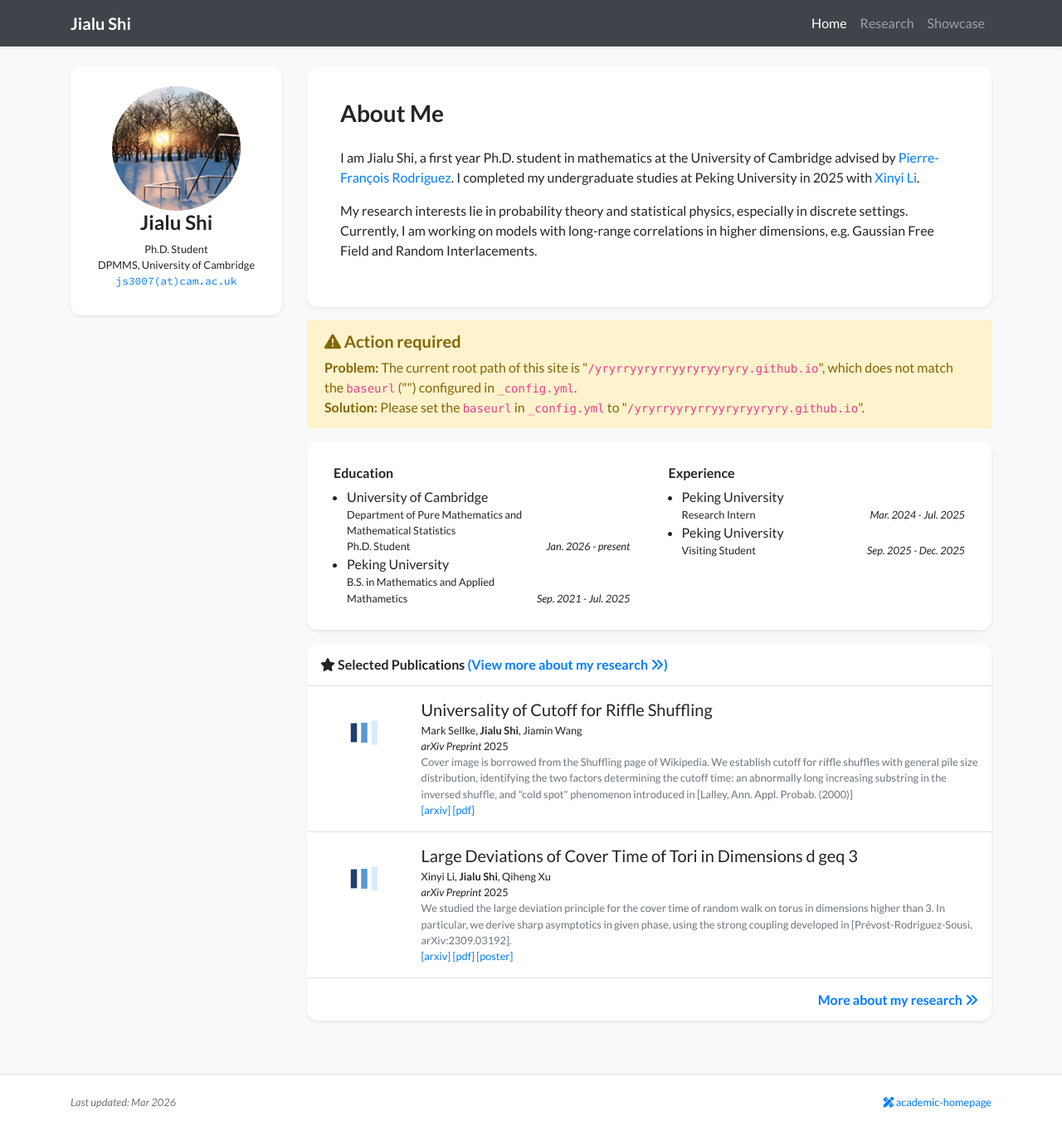
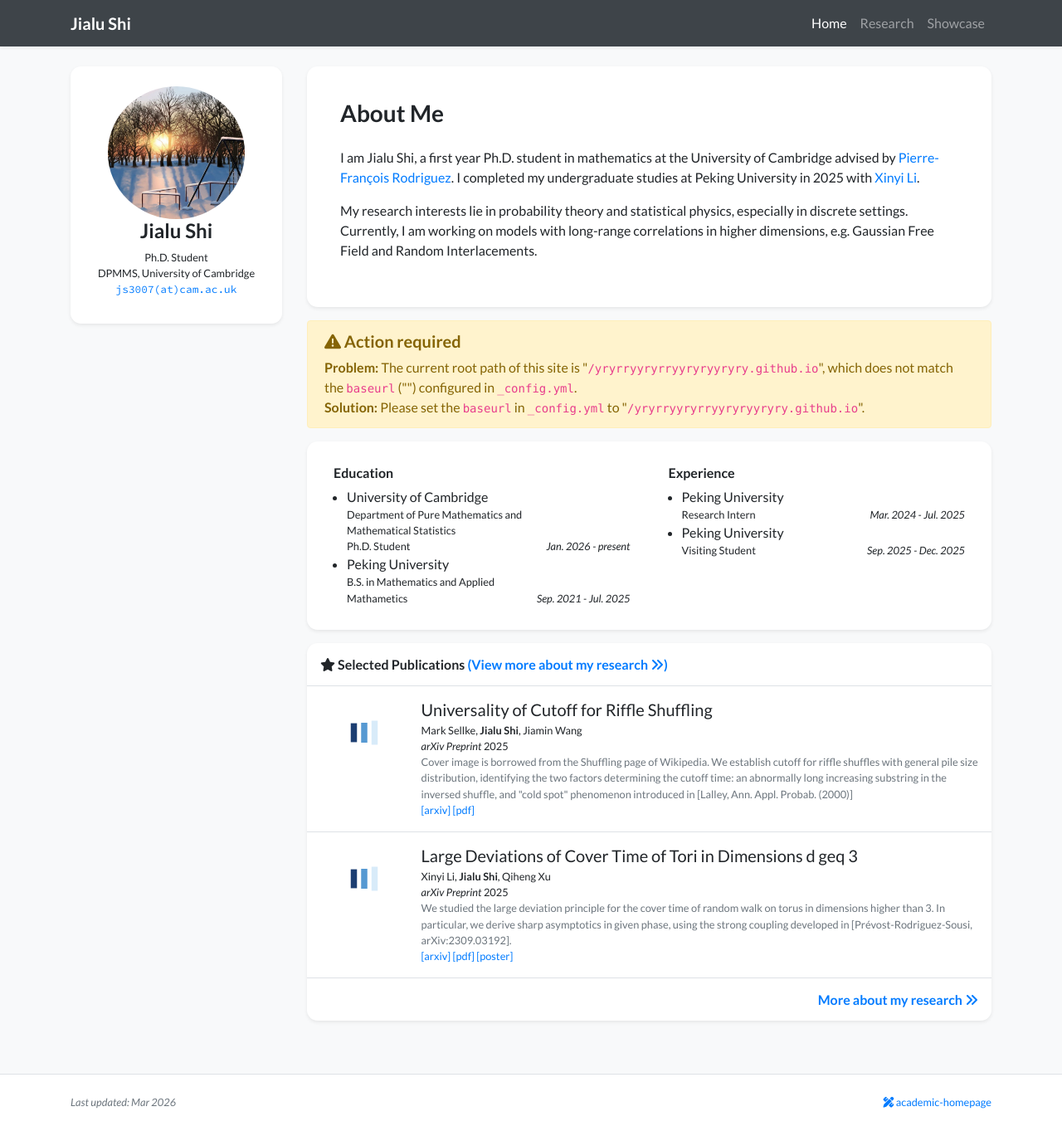
Before and after one commit to yryrryyryrryyryryyryry/yryrryyryrryyryryyryry.github.io, a Jekyll site: the page built from index.html, in a window 1280 px wide and 1363 px high. Shown: the whole window at 83% size. Built offline with Jekyll 4.4.1, drawn with Linux system fonts in a browser that asks for light colours; nearby versions of some CDN libraries; a style sheet for code colours, icons or effects is not loaded.

Commit message:
Update profile_card_mini.html

```diff
--- a/_includes/widgets/profile_card_mini.html
+++ b/_includes/widgets/profile_card_mini.html
@@ -10,7 +10,7 @@
                             <img
                                 src="{{ site.data.profile.portrait_url | relative_url }}"
                                 class="rounded-circle"
-                                style="max-width: 75%;"
+                                style="max-width: 80%;"
                                 title="{{ site.data.profile.portrait_caption }}"
                                 alt="Portrait">
                         </div>
```
